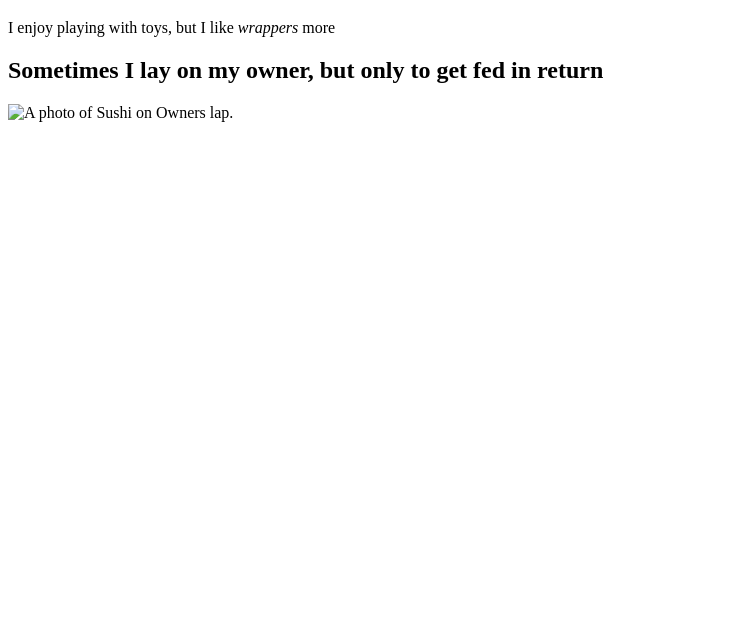
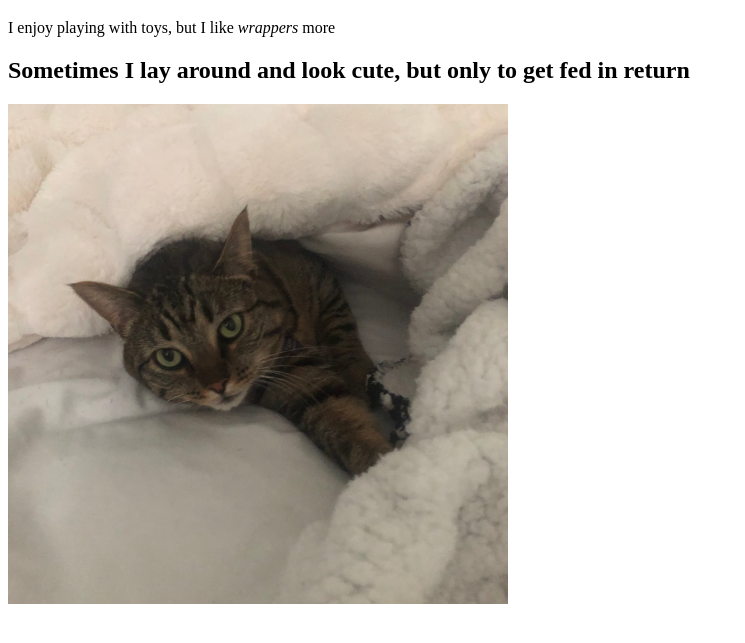
Before and after one commit to User8240/Cat-Blog, a plain HTML site: page cat-blog.html in a window 1280 px wide. Shown: the part 61-704 px from the top of the page, without its empty margins (0-745 px from the left). Drawn offline with Linux system fonts and the light colour scheme.

Commit message:
Add photo of cat and fix img bug

```diff
--- a/cat-blog.html
+++ b/cat-blog.html
@@ -10,8 +10,8 @@
     <h1>My name is sushi but I am indeed a cat</h1>
     <p> I enjoy playing with toys, but I like <em>wrappers</em> more</p>
 
-    <h2>Sometimes I lay on my owner, but only to get fed in return</h2>
-    <img src="img/sushi.jpeg" alt="A photo of Sushi on Owners lap.">
+    <h2>Sometimes I lay around and look cute, but only to get fed in return</h2>
+    <img src="img/sushi.jpg" alt="A photo of Sushi on owners bed." style="width:500px;height:500px;">
 
   </body>
   </html>
```
Also changed, not shown: img/sushi.jpg (added), sushi.jpg (added).
